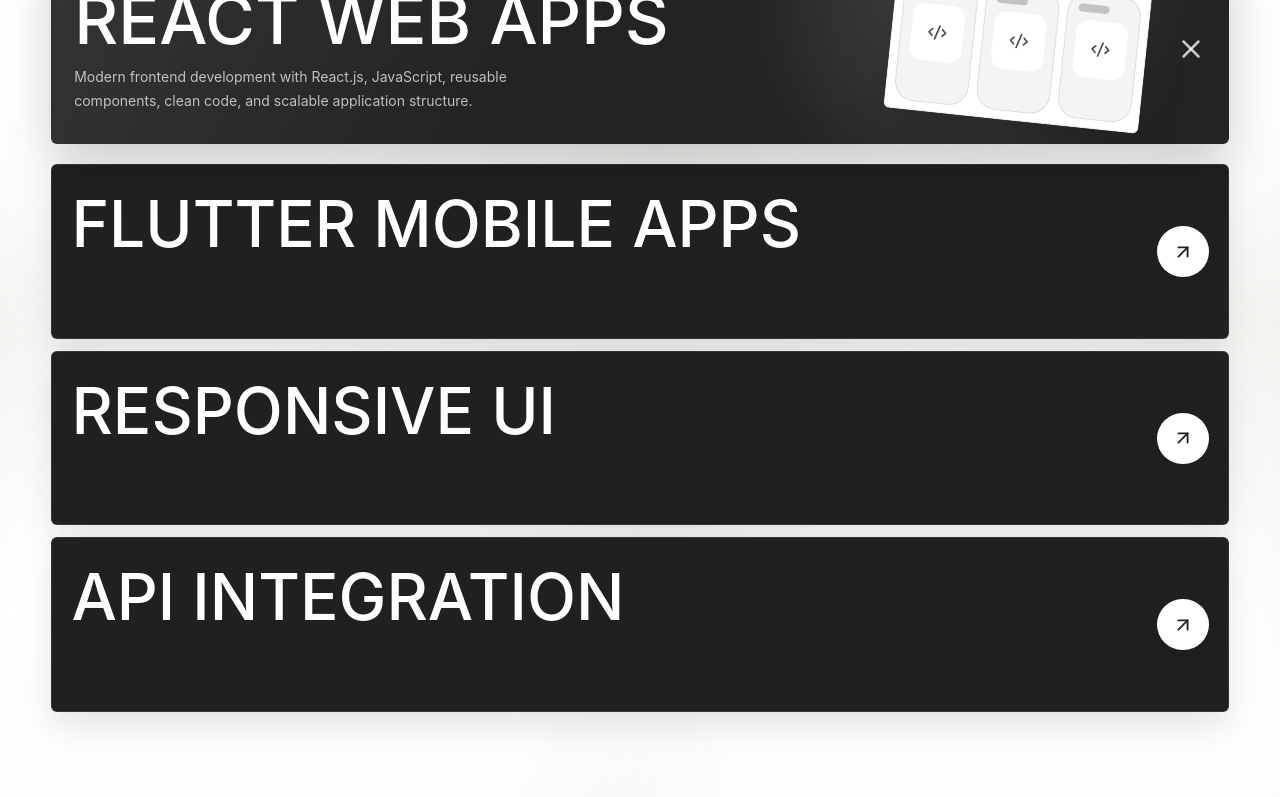
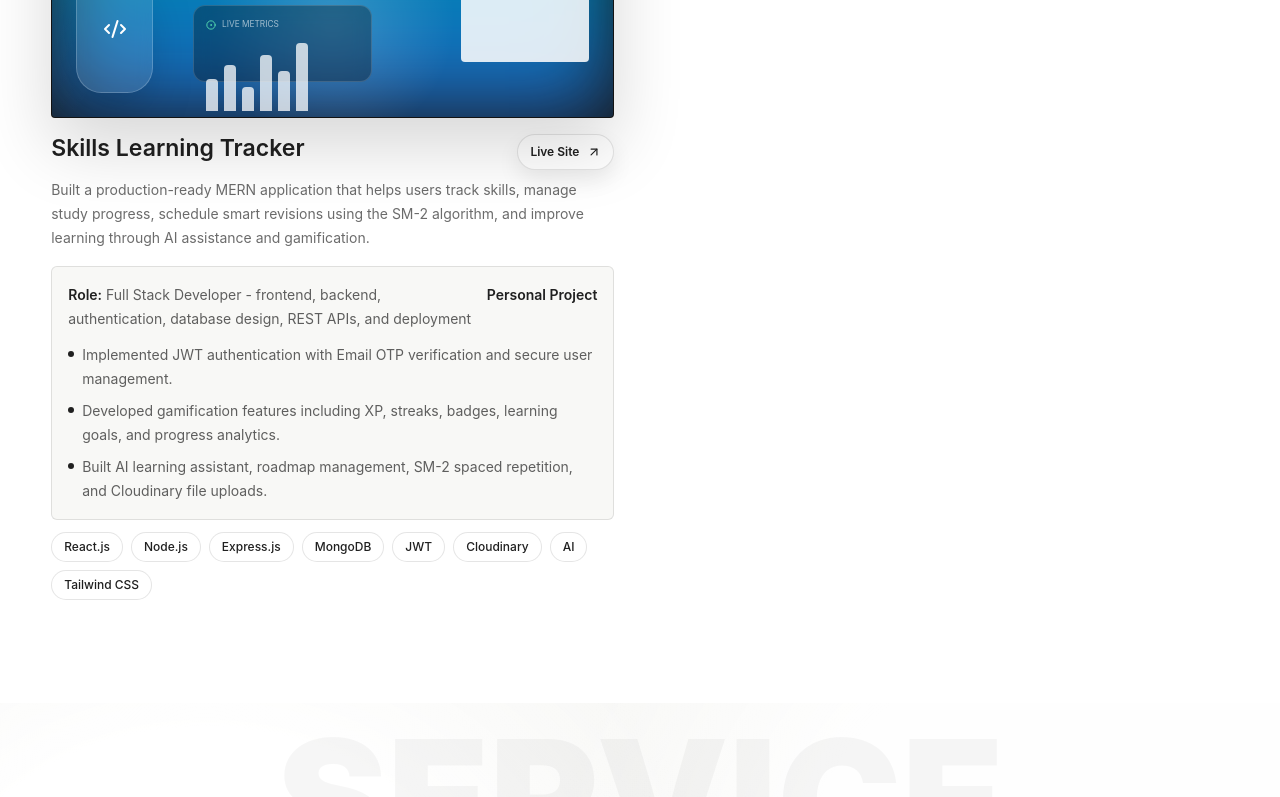
Before and after one commit to Ajaykumaryadav-Aj/ajportfolio, a React (Vite) app: page / in a window 1280 px wide. Shown: the part 2316-3113 px from the top of the page. Built offline with nearby package versions, Linux system fonts and the light colour scheme.

Commit message:
new project update

```diff
--- a/src/data/portfolio.js
+++ b/src/data/portfolio.js
@@ -83,6 +83,34 @@
     accent: 'from-emerald-400 to-violet-500',
     icon: Code2,
   },
+  {
+  title: 'Skills Learning Tracker',
+  category: 'Full Stack MERN Application',
+  kicker: 'AI Powered Learning Platform',
+  description:
+    'Built a production-ready MERN application that helps users track skills, manage study progress, schedule smart revisions using the SM-2 algorithm, and improve learning through AI assistance and gamification.',
+  role:
+    'Full Stack Developer - frontend, backend, authentication, database design, REST APIs, and deployment',
+  timeline: 'Personal Project',
+  impact: [
+    'Implemented JWT authentication with Email OTP verification and secure user management.',
+    'Developed gamification features including XP, streaks, badges, learning goals, and progress analytics.',
+    'Built AI learning assistant, roadmap management, SM-2 spaced repetition, and Cloudinary file uploads.',
+  ],
+  tags: [
+    'React.js',
+    'Node.js',
+    'Express.js',
+    'MongoDB',
+    'JWT',
+    'Cloudinary',
+    'AI',
+    'Tailwind CSS'
+  ],
+  href: 'https://skills-tracker-topaz.vercel.app/',
+  accent: 'from-blue-500 to-cyan-400',
+  icon: Code2,
+},
 ]
 
 export const services = [
```
